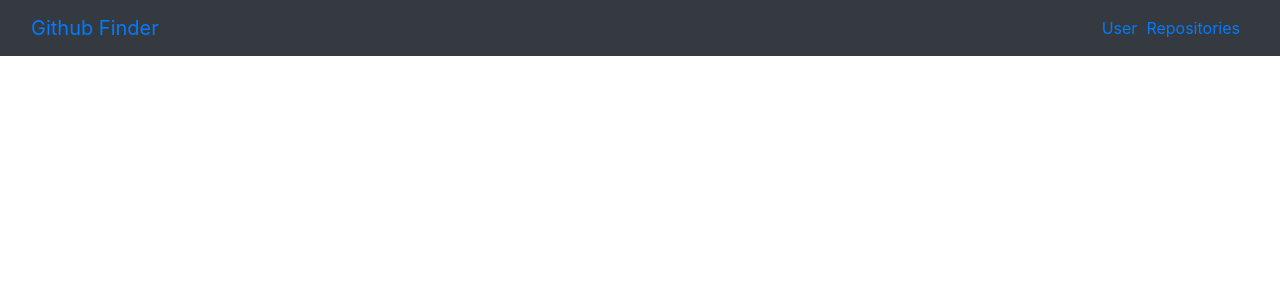
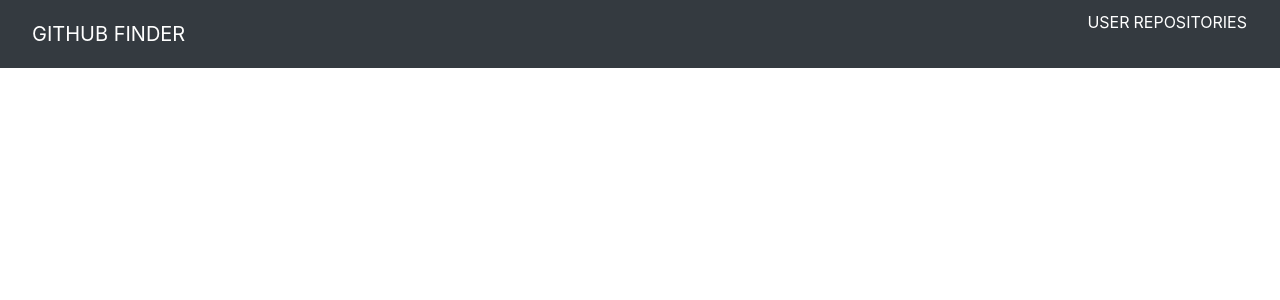
Before and after one commit to ernestmucheru/Github-Finder, an Angular app: page / in a window 1280 px wide. Shown: the top 300 px of the page. Built offline with nearby package versions, Linux system fonts and the light colour scheme.

Commit message:
add navbar styling

```diff
--- a/src/app/components/navbar/navbar.component.css
+++ b/src/app/components/navbar/navbar.component.css
@@ -0,0 +1,34 @@
+.navbar {
+    position: fixed;
+    display: flex;
+    justify-content: center;
+    align-items: center;
+    flex-direction: row;
+    flex-wrap: wrap;
+    background-color:black;
+    width: 100%;
+
+    z-index: 1;
+}
+ul {
+text-align: center;
+}
+li {
+    display: inline-block;
+    color:#fff;
+    padding: 1px;
+    text-align: center;
+}
+a {
+    padding: 1px;
+    margin-right: 0;
+    text-transform: uppercase;
+    text-decoration: none;
+    display: block;
+    color: #fff;
+    border-radius: 2px;
+}
+a:hover {
+    padding: 2px;
+    color:#000;
+}
```
